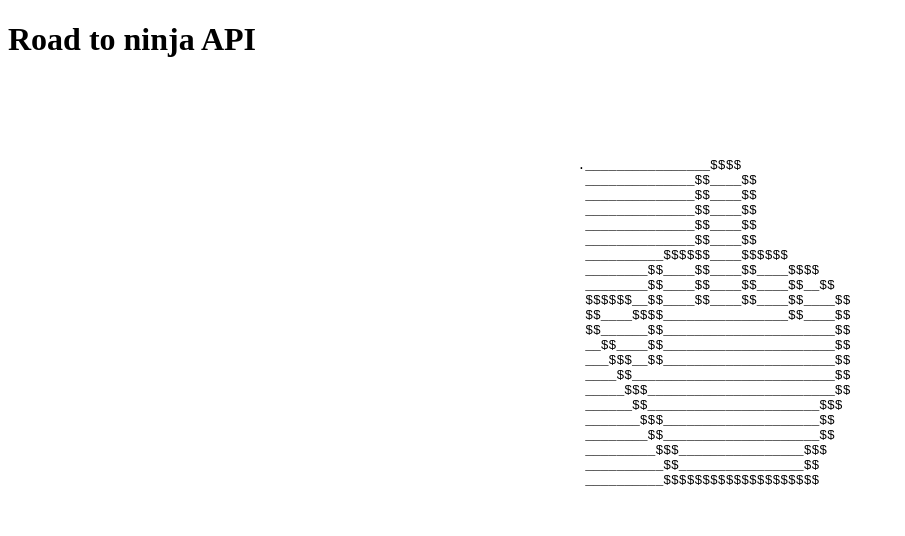
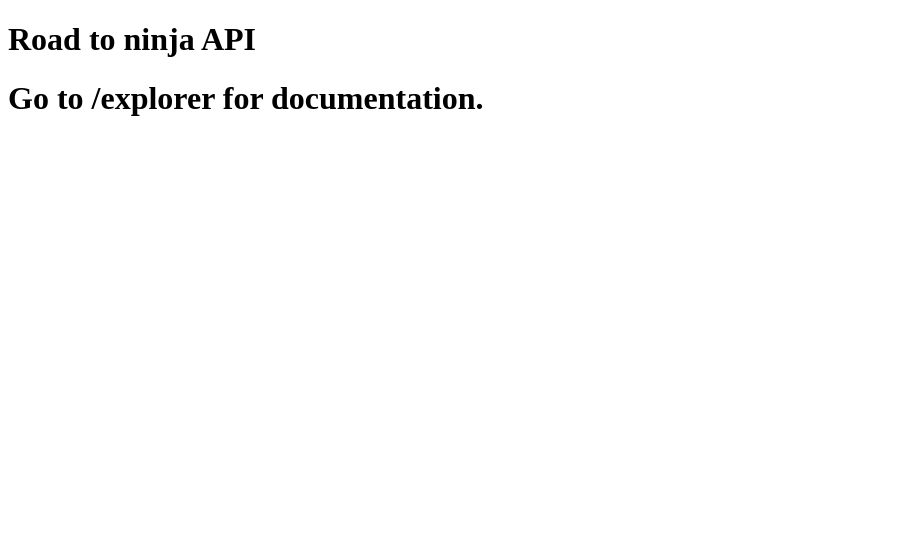
Before and after one commit to blade-sensei/rtn-api, a website: page index.html in a window 1280 px wide. Shown: the whole page, without its empty margins (0-905 px from the left). Drawn offline with Linux system fonts and the light colour scheme.

Commit message:
chore: change index html

```diff
--- a/index.html
+++ b/index.html
@@ -16,31 +16,9 @@
 </head>
 <body>
 <h1> Road to ninja API </h1>
-    <pre>
-        .________________$$$$
-         ______________$$____$$
-         ______________$$____$$
-         ______________$$____$$
-         ______________$$____$$
-         ______________$$____$$
-         __________$$$$$$____$$$$$$
-         ________$$____$$____$$____$$$$
-         ________$$____$$____$$____$$__$$
-         $$$$$$__$$____$$____$$____$$____$$
-         $$____$$$$________________$$____$$
-         $$______$$______________________$$
-         __$$____$$______________________$$
-         ___$$$__$$______________________$$
-         ____$$__________________________$$
-         _____$$$________________________$$
-         ______$$______________________$$$
-         _______$$$____________________$$
-         ________$$____________________$$
-         _________$$$________________$$$
-         __________$$________________$$
-         __________$$$$$$$$$$$$$$$$$$$$
+    <h1>
+        Go to /explorer for documentation.
 
-
-    </pre>
+    </h1>
 </body>
 </html>
```
